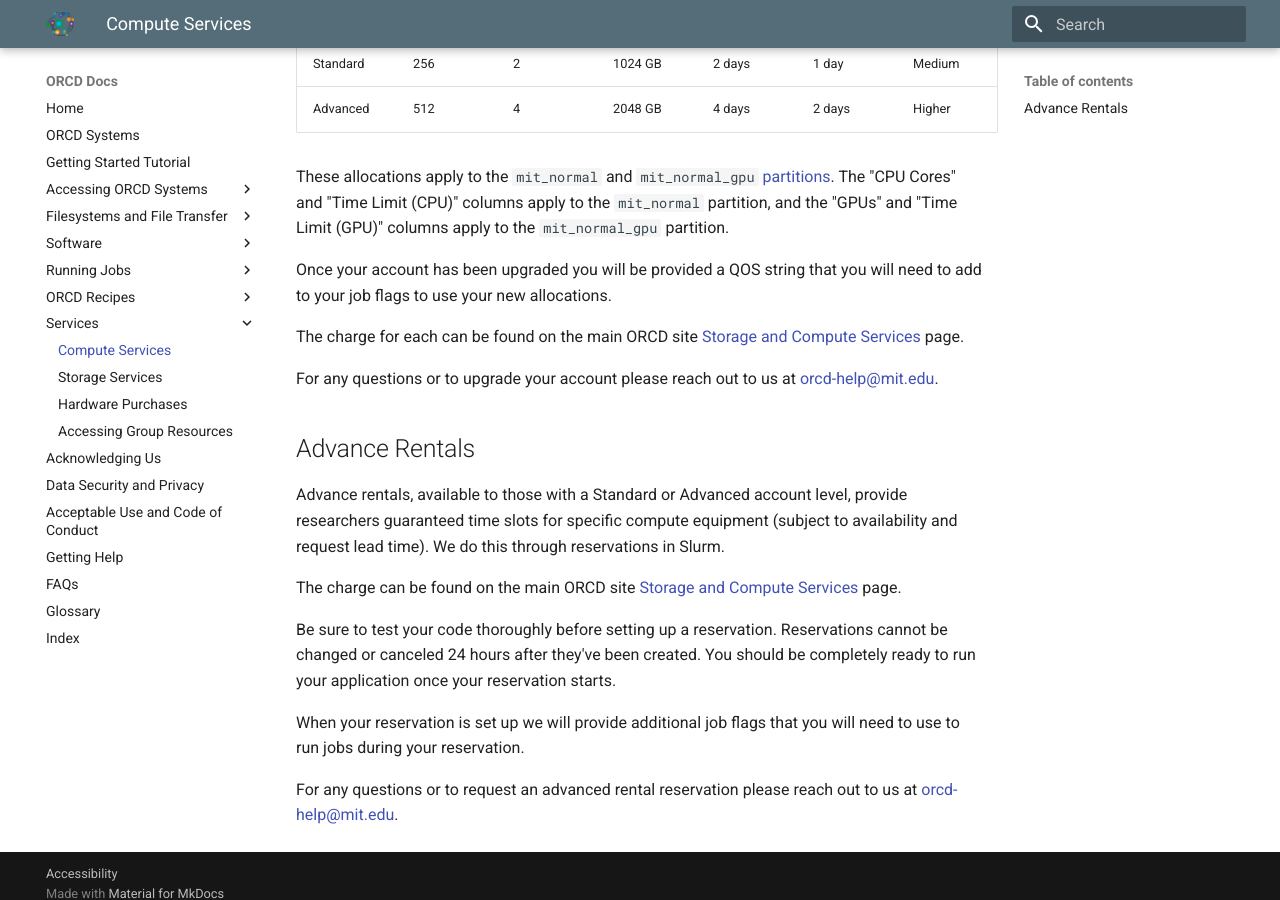
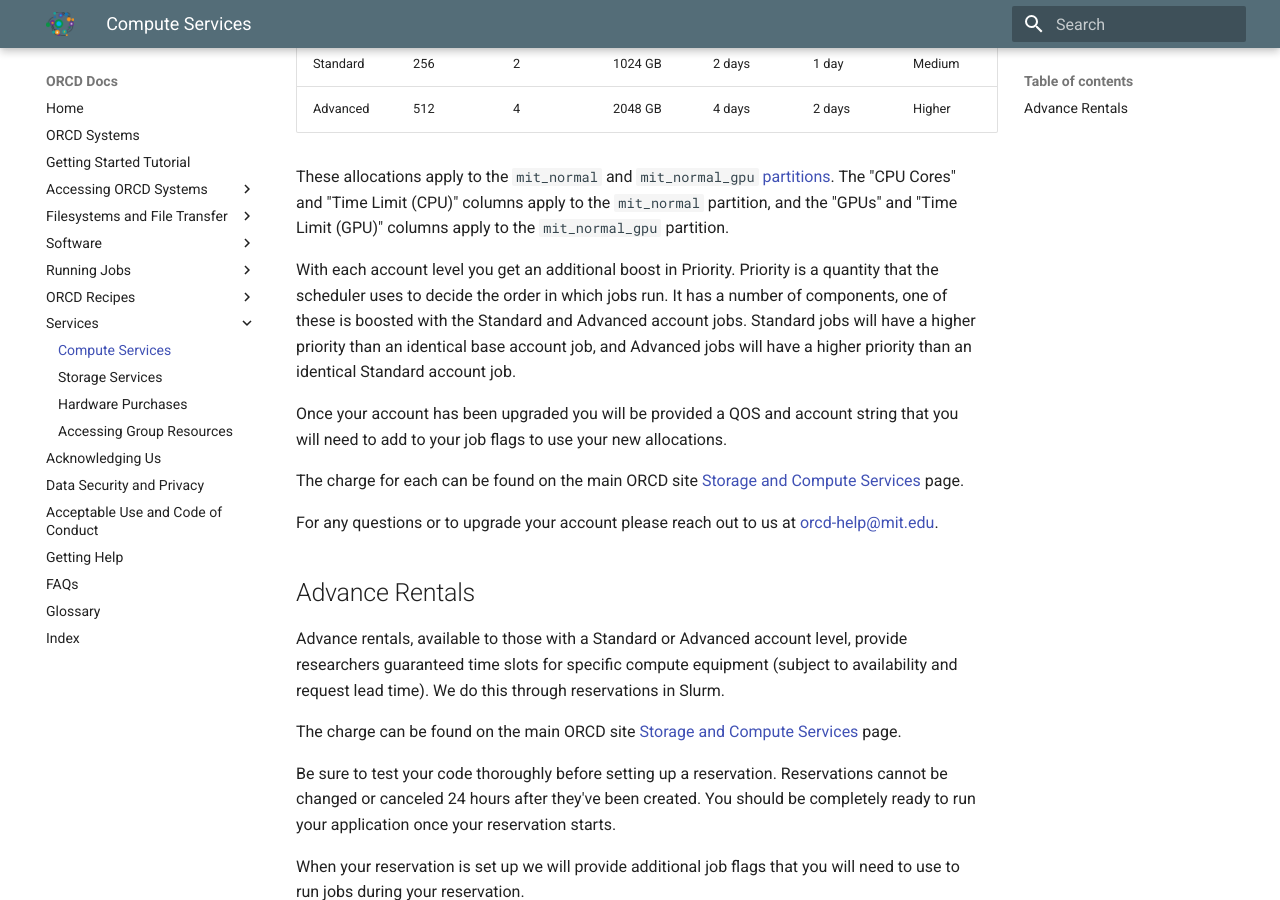
Before and after one commit to mit-orcd/orcd-docs-edit, an MkDocs documentation site: the page built from docs/services/compute-services.md, in a window 1280 px wide and 900 px high, scrolled down 456 px. Built offline with MkDocs 1.6.1 and Material for MkDocs 9.7.7, drawn with Linux system fonts in a browser that asks for light colours.

Commit message:
add note about priority

```diff
--- a/docs/services/compute-services.md
+++ b/docs/services/compute-services.md
@@ -16,7 +16,9 @@ The current resources limits that come with a Standard and Advanced account leve
 
 These allocations apply to the `mit_normal` and `mit_normal_gpu` [partitions](../running-jobs/overview.md#partitions). The "CPU Cores" and "Time Limit (CPU)" columns apply to the `mit_normal` partition, and the "GPUs" and "Time Limit (GPU)" columns apply to the `mit_normal_gpu` partition.
 
-Once your account has been upgraded you will be provided a QOS string that you will need to add to your job flags to use your new allocations.
+With each account level you get an additional boost in Priority. Priority is a quantity that the scheduler uses to decide the order in which jobs run. It has a number of components, one of these is boosted with the Standard and Advanced account jobs. Standard jobs will have a higher priority than an identical base account job, and Advanced jobs will have a higher priority than an identical Standard account job.
+
+Once your account has been upgraded you will be provided a QOS and account string that you will need to add to your job flags to use your new allocations.
 
 The charge for each can be found on the main ORCD site [Storage and Compute Services](https://orcd.mit.edu/resources/storage-and-compute-services) page.
 
```
